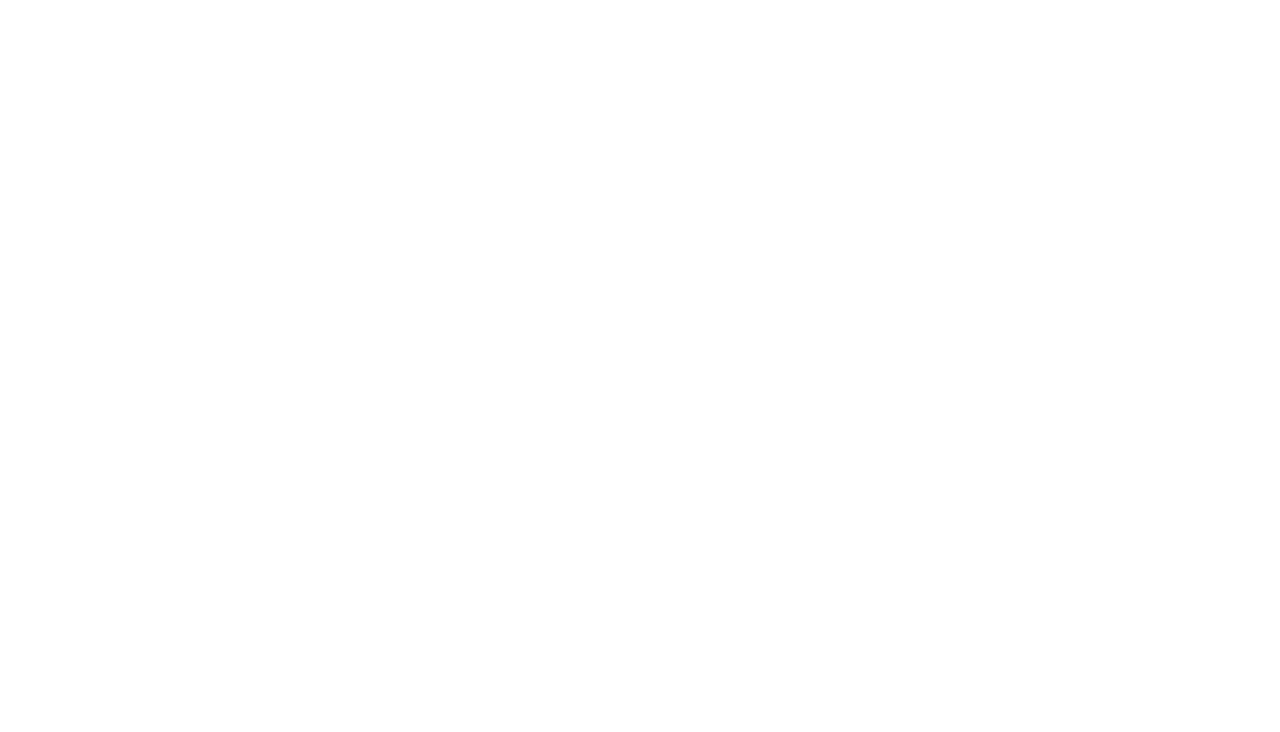
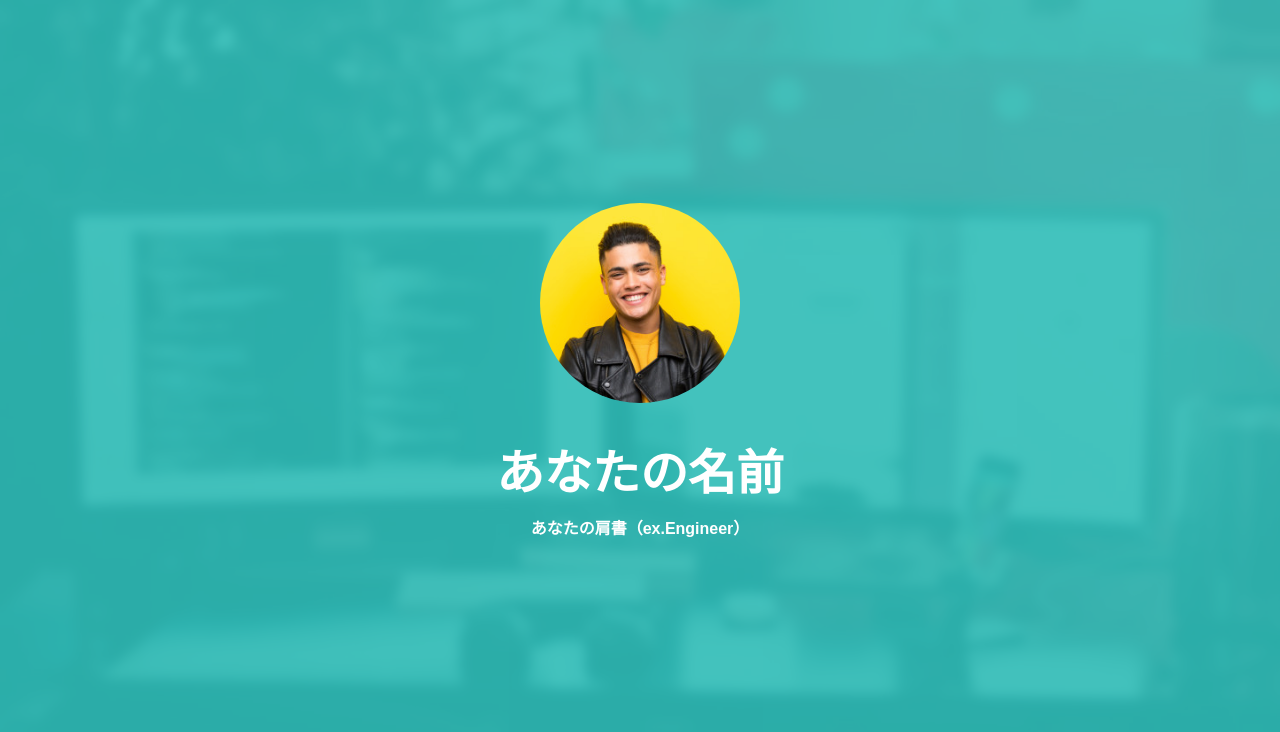
Before and after one commit to shofas0921/react-portfolio-site, a React (Create React App) app: page / in a window 1280 px wide. Shown: the top 732 px of the page. Built offline with nearby package versions, Linux system fonts and the light colour scheme.

Commit message:
2024/04/07 Header component image fixed

```diff
--- a/src/App.js
+++ b/src/App.js
@@ -1,6 +1,6 @@
 import './App.css';
 
-import {Header} from './components/Header';
+import { Header}  from './components/Header';
 
 function App() {
   return(
--- a/src/components/Header.jsx
+++ b/src/components/Header.jsx
@@ -2,16 +2,15 @@
 import ProfileImage from '../images/profile-image.png';
 
 export const Header = () => {
-  <header className='main-cover' style={{backgroundImage: `url(${CoverImage})`}}>
-    {/* overlayはカバー画像の上に透過して表示される背景画像です*/}
-    <div className='overlay'></div>
-    <div className='container'>
+  return (
+    <header className="main-cover" style={{backgroundImage: `url(${CoverImage})`}}>
+      <div className="overlay"></div>
+      <div className="container">
+        <div className="display-table">
           <div className="display-table-contents">
-        {/* カバー画像 */}
             <div className="profile-thumb" style={{backgroundImage: `url(${ProfileImage})`}}></div>
-        {/* {名前と肩書は皆さんのお名前や肩書を自由に入れてください} */}
             <h1 className="title-text">あなたの名前</h1>
-        <h3 className="title-text">あなたの肩書(ex.Engineer)</h3>
+            <h3 className="title-text">あなたの肩書（ex.Engineer）</h3>
             <ul className="social-icons">
               <li className="icon-link">
                 {/* TODO */}
@@ -22,5 +21,7 @@
             </ul>
           </div>
         </div>
+      </div>
     </header>
+  );
 };
```
Lines whose indentation alone changed are shown as unchanged.
